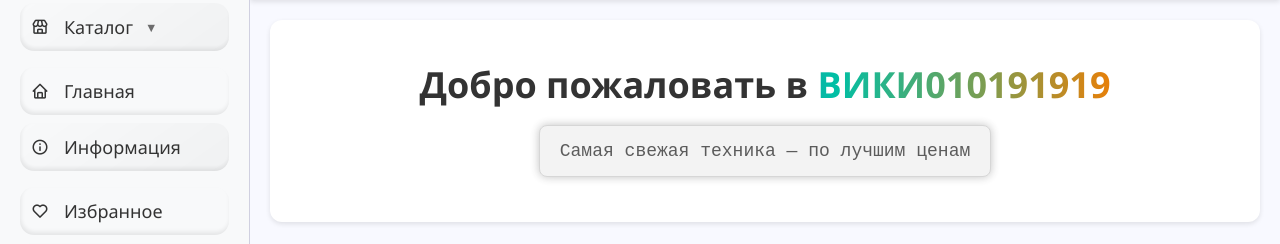
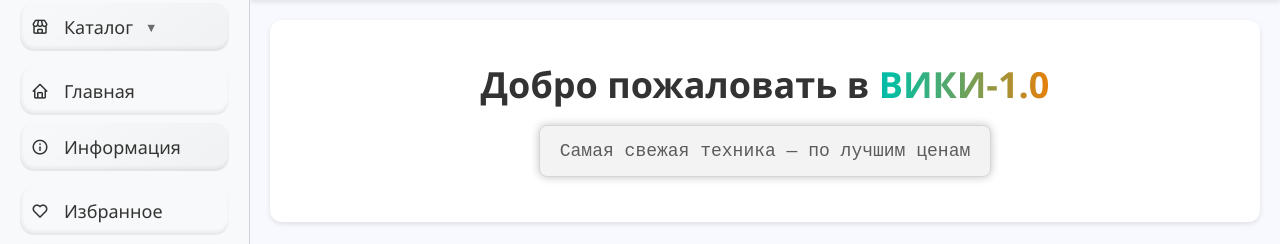
Before and after one commit to kostya300/newprod, a Django app: template templates/store/index.html in a window 1280 px wide. Shown: the part 80-324 px from the top of the page. Run offline with Django 5.2, Linux system fonts and the light colour scheme; the template is opened without the code that fills it: most values are stand-ins (such as "Sample title", 1, 10 or a date in 2020); grey boxes marked "Sample" are stand-in pictures; some libraries are stand-ins or nearby versions.

Commit message:
commit2.2newChanges

```diff
--- a/templates/store/index.html
+++ b/templates/store/index.html
@@ -14,7 +14,7 @@
 </div>
 
 <section class="hero">
-    <h1>Добро пожаловать в <span class="gradient-text">ВИКИ010191919</span></h1>
+    <h1>Добро пожаловать в <span class="gradient-text">ВИКИ-1.0</span></h1>
     <p class="typewriter-text"></p>
 </section>
 <!-- Товар дня с таймером -->
```
Also changed, not shown: 1 other file.
